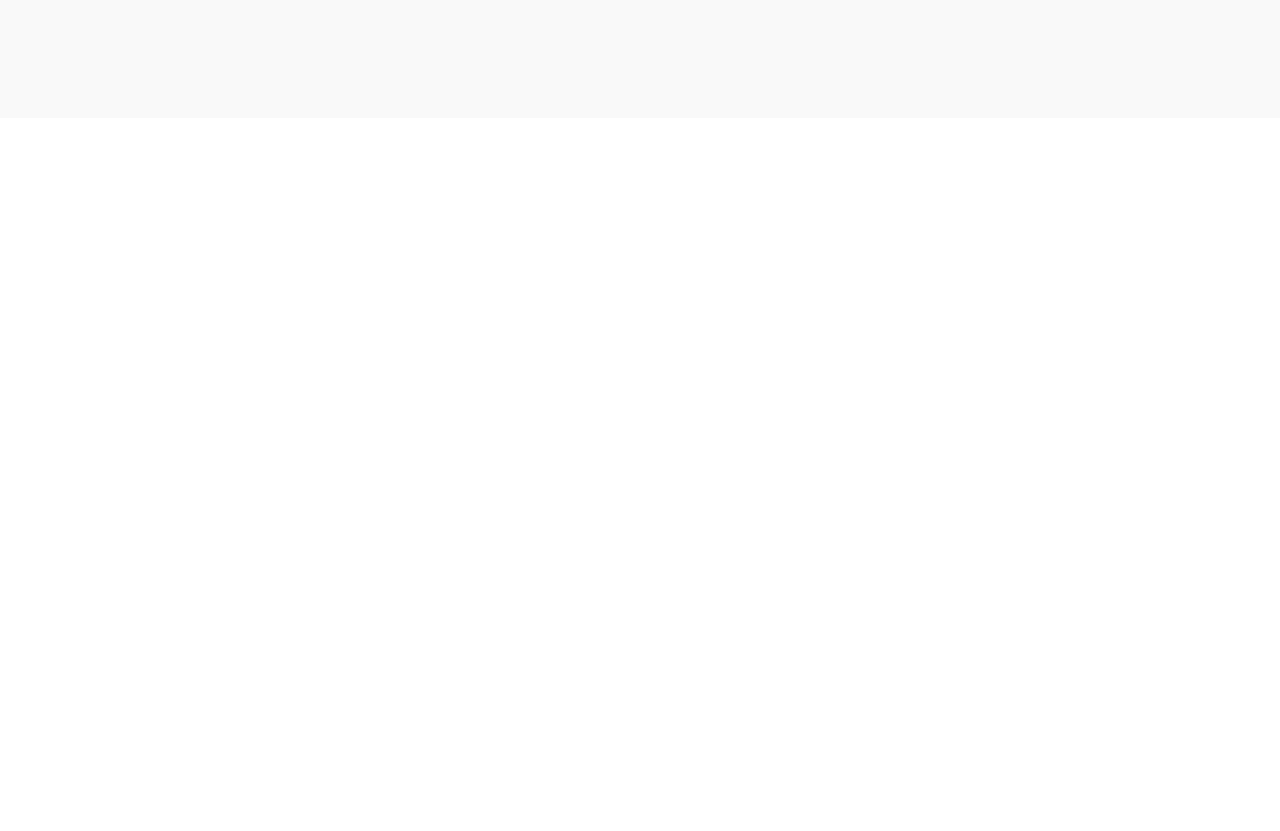
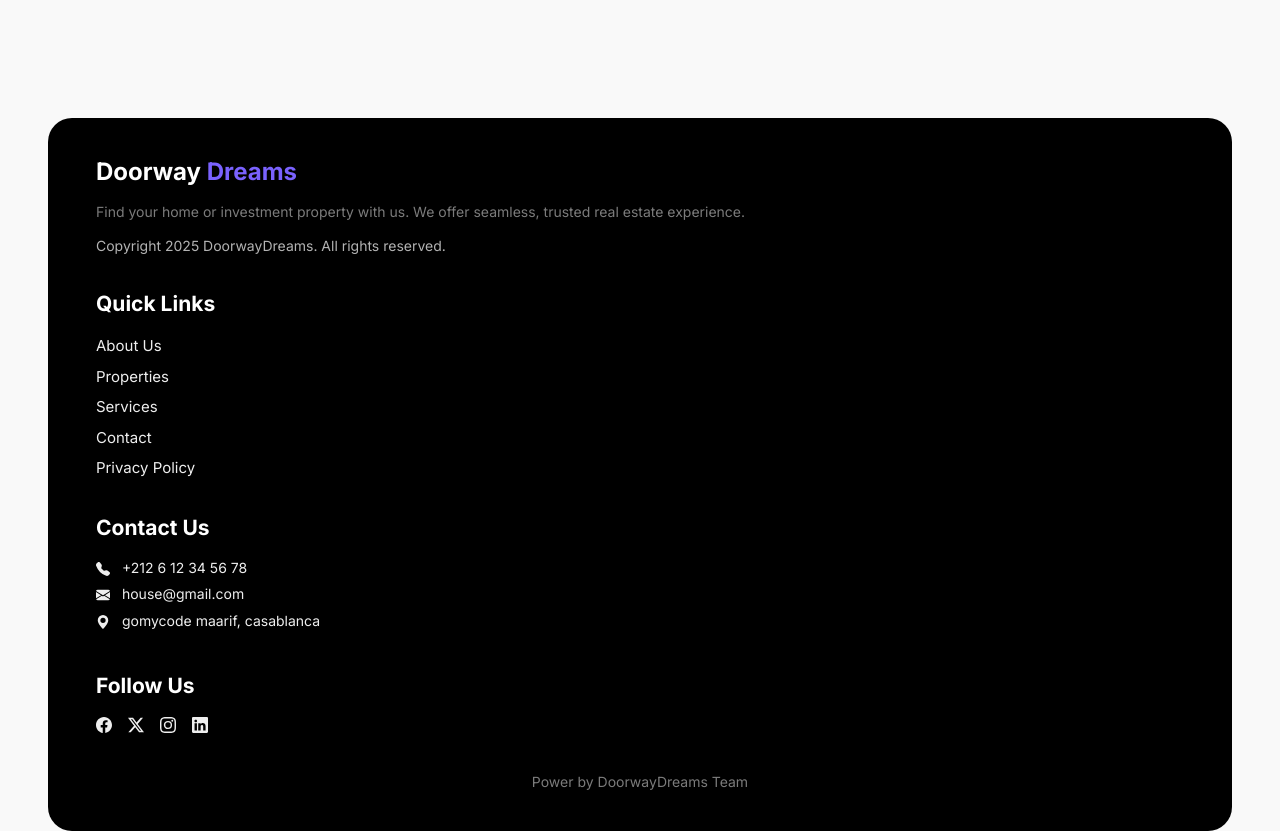
Before and after one commit to LATIFI-Aya/Doorway-Dreams, a React (Vite) app in the folder client/: page / in a window 1280 px wide. Shown: the part 2461-3292 px from the top of the page. Before the commit the page ends 2579 px from the top, so only its background shows below. Built offline with nearby package versions, Linux system fonts and the light colour scheme.

Commit message:
create and complete Footer section

```diff
--- a/client/src/components/Footer.jsx
+++ b/client/src/components/Footer.jsx
@@ -1,8 +1,70 @@
-import React from 'react'
+import React from 'react';
+import { BsEnvelopeFill, BsFacebook, BsGeoAltFill, BsInstagram, BsLinkedin, BsTelephoneFill, BsTwitterX } from 'react-icons/bs';
+import { Link } from 'react-router-dom';
+
 
 const Footer = () => {
   return (
-    <div>Footer</div>
+    <div className='max-padd-container '>
+        <div className='max-padd-container bg-black text-white py-10 rounded-3xl'>
+            <div className='container mx-auto grid grid-cols-1 md:grid-4 gap-8'>
+               {/* logo */}
+               <Link to={'/'}  >
+                   <div className="bold-24 mb-4"> Doorway <span className='text-secondary'>Dreams</span></div>
+                   <p className='text_white/70'> Find your home or investment property with us. We offer seamless, trusted real estate experience. </p>
+                   <p className='mt-4 text-white/70'> Copyright 2025 DoorwayDreams. All rights reserved.</p>
+                </Link>
+               {/*Quick Links*/}
+               <div className=''>
+                  <h4 className='h4 mb-4'>Quick Links</h4>
+                  <ul className='space-y-2 regular-15'>
+                    <li className='text-gray-10'><a href="/about">About Us</a></li>
+                    <li className='text-gray-10'><a href="/properties">Properties</a></li>
+                    <li className='text-gray-10'><a href="/services">Services</a></li>
+                    <li className='text-gray-10'><a href="/contact">Contact</a></li>
+                    <li className='text-gray-10'><a href="/privacy-policy<">Privacy Policy</a></li>
+                  </ul>
+               </div>
+               {/* Contact Info */}
+               <div >
+                  <h4 className='h4 mb-4'>Contact Us</h4>
+                  <p className='text-gray-10 mb-2'>
+                    <BsTelephoneFill className='inline-block mr-2'/> +212 6 12 34 56 78
+                  </p>
+                  <p className='text-gray-10 mb-2'>
+                    <BsEnvelopeFill className='inline-block mr-2'/> {""} house@gmail.com
+                  </p>
+                  <p className='text-gray-10 mb-2'>
+                    <BsGeoAltFill className='inline-block mr-2'/> gomycode maarif, casablanca
+                  </p>
+                </div>
+
+                {/* Social Media Links */}
+                <div>
+                  <h4 className='h4 mb-4'>Follow Us</h4>
+                  <div className='flex space-x-4 text-gray-10'>
+                    <a href="#" className='hover:text-blue-500'>
+                        <BsFacebook />
+                    </a>
+                    <a href="#" className='hover:text-blue-400'>
+                        <BsTwitterX />
+                    </a>
+                    <a href="#" className='hover:text-red-500'>
+                        <BsInstagram />
+                    </a>
+                    <a href="#" className='hover:text-red-600'>
+                        <BsLinkedin />
+                    </a>
+                </div>
+               </div>
+            </div>
+
+
+            <div className='mt-10 text-center text-gray-100'>
+                <p> Power by <a href="#"> DoorwayDreams Team </a></p>
+            </div>
+        </div>
+    </div>
   )
 }
 
--- a/client/src/pages/Home.jsx
+++ b/client/src/pages/Home.jsx
@@ -14,7 +14,7 @@ import About from '../components/About'
         <Feature />
         <Linstings />
         <About />
-        {/*<Footer/>*/}
+        <Footer/>
     </>
   );
 };
```
